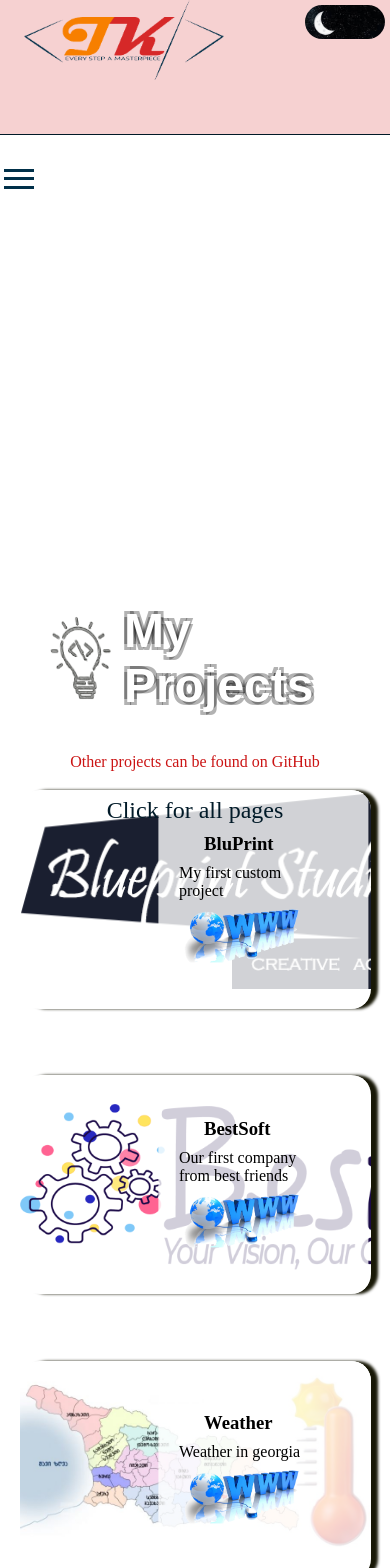
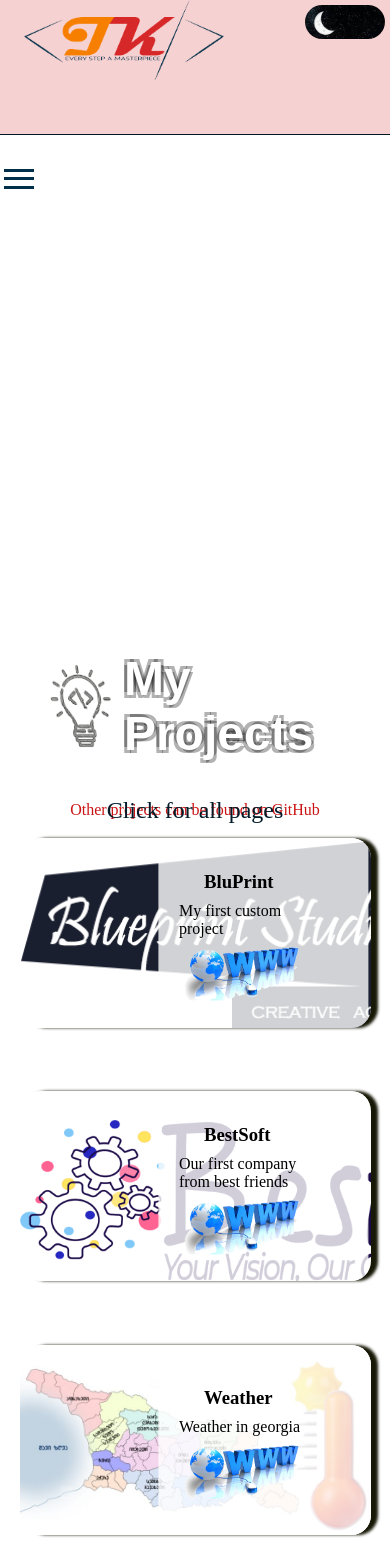
Before and after one commit to teokartvelishvili/aboutme, a React (Create React App) app: page /Projects in a window 390 px wide. Shown: the top 1568 px of the page. Built offline with nearby package versions, Linux system fonts and the light colour scheme.

Commit message:
Update Projects.css

```diff
--- a/src/Pages/MyProjects/Projects.css
+++ b/src/Pages/MyProjects/Projects.css
@@ -221,7 +221,7 @@
   }
 
   .box {
-    min-height: 200px;
+    height: 172px;
     width: 90vh;
   }
 
@@ -232,7 +232,7 @@
   }
 
   .hoverBox {
-    min-height: 200px;
+    height: 200px;
   }
 
   #boxesGrid {
```
